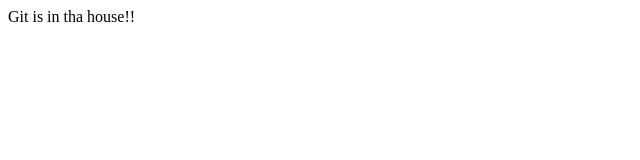
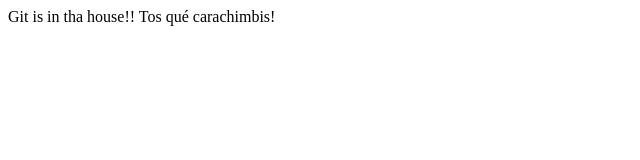
Before and after one commit to camilomedrano/hub-test-01, a plain HTML site: page index.html in a window 1280 px wide. Shown: the whole page, without its empty margins (0-640 px from the left). Drawn offline with Linux system fonts and the light colour scheme.

Commit message:
chimbita text

```diff
--- a/index.html
+++ b/index.html
@@ -8,5 +8,6 @@
 </head>
 <body>
     Git is in tha house!!
+    Tos qué carachimbis!
 </body>
 </html>
```
